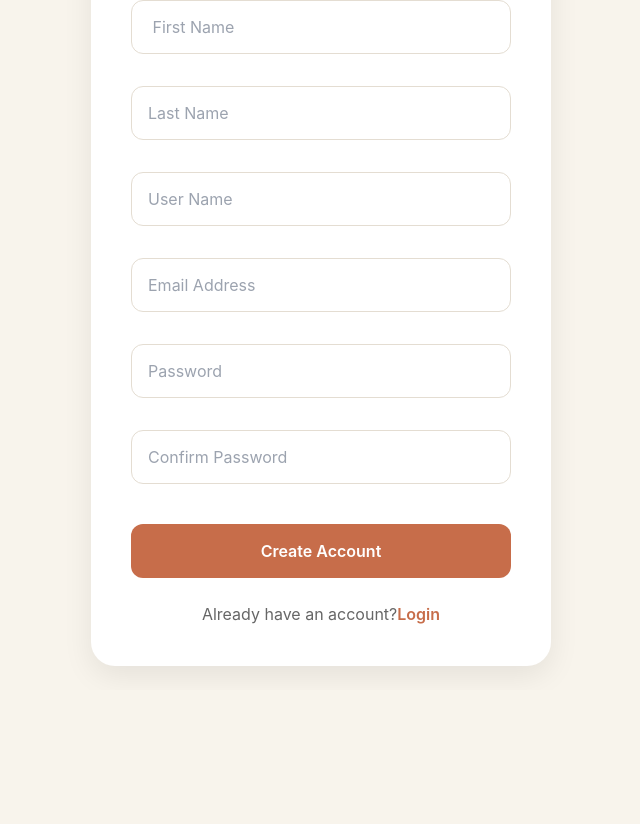
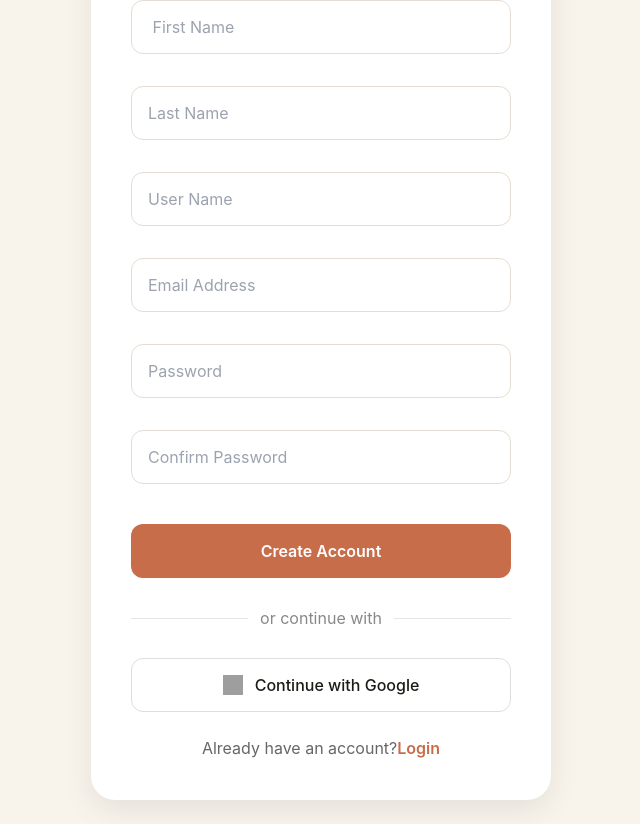
Before and after one commit to davidoladipo01/AfriReadCo, a React (Vite) app: page /register in a window 1280 px wide. Shown: the part 248-1072 px from the top of the page, without its empty margins (319-959 px from the left). Before the commit the page ends 938 px from the top, so only its background shows below. Built offline with nearby package versions, Linux system fonts and the light colour scheme; no server answers; grey boxes are pictures that could not be loaded.

Commit message:
feat: integrate Clerk for social authentication and add social login buttons

```diff
--- a/package.json
+++ b/package.json
@@ -10,6 +10,7 @@
     "preview": "vite preview"
   },
   "dependencies": {
+    "@clerk/react": "^6.17.2",
     "@uidotdev/usehooks": "github:uidotdev/usehooks",
     "axios": "^1.18.1",
     "epubjs": "^0.3.93",
--- /dev/null
+++ b/src/Hooks/useSocialAuth.js
@@ -0,0 +1,142 @@
+import { useRef, useState } from "react";
+import { useClerk, useSignIn, useSignUp } from "@clerk/react";
+import { jwtDecode } from "jwt-decode";
+import Cookies from "universal-cookie";
+import { toast } from "react-toastify";
+import { socialLogin } from "../services/auth.service";
+
+const cookies = new Cookies();
+
+// Opens a centered popup. Must be called directly inside a click handler,
+// otherwise the browser will block it.
+const openCenteredPopup = () => {
+  const width = 500;
+  const height = 650;
+  const left = window.screenX + (window.outerWidth - width) / 2;
+  const top = window.screenY + (window.outerHeight - height) / 2;
+
+  return window.open(
+    "about:blank",
+    "clerk-social-auth",
+    `width=${width},height=${height},left=${left},top=${top}`
+  );
+};
+
+const useSocialAuth = () => {
+  const clerk = useClerk();
+  const { signIn } = useSignIn();
+  const { signUp } = useSignUp();
+  const [loadingProvider, setLoadingProvider] = useState(null);
+
+  // Each click gets a number. If the user clicks again (e.g. they closed the popup),
+  // the older attempt notices it is stale and quietly stops.
+  const attemptRef = useRef(0);
+
+  // strategy examples: "oauth_google", "oauth_github", "oauth_facebook", "oauth_apple"
+  const startSocialAuth = async (strategy) => {
+    if (!clerk.loaded || !signIn || !signUp) {
+      toast.info("Almost ready, please try again in a moment.");
+      return;
+    }
+
+    // 1. Open the popup FIRST (synchronously) so it isn't blocked
+    const popup = openCenteredPopup();
+    if (!popup) {
+      toast.error("Popup was blocked. Please allow popups for this site.");
+      return;
+    }
+
+    const attempt = ++attemptRef.current;
+    const isStale = () => attempt !== attemptRef.current;
+    setLoadingProvider(strategy);
+
+    try {
+      // 2. Clerk sends the popup to Google, then messages this window when done
+      const origin = window.location.origin;
+      const outcome = await signIn.sso({
+        strategy,
+        popup,
+        redirectUrl: `${origin}/login`,
+        redirectCallbackUrl: `${origin}/login`,
+      });
+
+      if (isStale()) return; // user clicked again; a newer attempt owns the flow
+      if (outcome.error) throw outcome.error;
+
+      // 3. Turn the result into an active Clerk session.
+      //    - existing Clerk user  -> sign-in is complete
+      //    - brand new Google user -> Clerk says "transferable": convert to a sign-up
+      if (signIn.status === "complete") {
+        const { error } = await signIn.finalize();
+        if (error) throw error;
+      } else if (signIn.isTransferable) {
+        const { error: createError } = await signUp.create({ transfer: true });
+        if (createError) throw createError;
+
+        if (signUp.status !== "complete") {
+          throw new Error(
+            "Clerk needs more information to finish sign-up. In the Clerk dashboard, make only Email required."
+          );
+        }
+
+        const { error } = await signUp.finalize();
+        if (error) throw error;
+      } else {
+        throw new Error("Could not complete sign-in. Please try again.");
+      }
+
+      // 4. Get Clerk's session token and swap it for YOUR jwt
+      const clerkToken = await clerk.session?.getToken();
+      if (!clerkToken) throw new Error("No Clerk session found.");
+
+      const response = await socialLogin(clerkToken);
+      const { token, data: user } = response.data;
+
+      // 5. From here on it's identical to your normal login
+      const decoded = jwtDecode(token);
+      cookies.set("token", token, {
+        expires: new Date(decoded.exp * 1000),
+        path: "/",
+        sameSite: "lax",
+      });
+
+      // Clerk has done its job; end its session so it can't clash with a future sign-in
+      await clerk.signOut(() => {});
+
+      // Full page navigation: App.jsx reads the cookie while rendering,
+      // so this guarantees it starts with the new token.
+      window.location.assign(user.onboardingCompleted ? "/dashboard" : "/onboard");
+    } catch (error) {
+      if (isStale()) return;
+      console.error("Social auth failed:", error);
+      toast.error(
+        error?.errors?.[0]?.longMessage ||
+          error?.response?.data?.message ||
+          error?.message ||
+          "Social sign-in failed."
+      );
+
+      // If Clerk created a session but our backend step failed, clean it up
+      if (clerk.session) {
+        try {
+          await clerk.signOut(() => {});
+        } catch (_) {
+          /* ignore */
+        }
+      }
+    } finally {
+      // NOTE: we deliberately never read popup.closed - Google's page sends a
+      // Cross-Origin-Opener-Policy header, so browsers block that check.
+      try {
+        popup.close();
+      } catch (_) {
+        /* ignore */
+      }
+      if (!isStale()) setLoadingProvider(null);
+    }
+  };
+
+  return { startSocialAuth, loadingProvider };
+};
+
+export default useSocialAuth;
--- a/src/auth/Authguard.jsx
+++ b/src/auth/Authguard.jsx
@@ -1,12 +1,10 @@
 import { Navigate, Outlet } from "react-router-dom";
+import Cookies from "universal-cookie";
 
-function Authguard({
-    isAuth,
-    redirectPath = "/login",
-    children,
-}) {
+function Authguard({ redirectPath = "/login", children }) {
+    const token = new Cookies().get("token");
 
-    if (!isAuth) {
+    if (!token) {
         return <Navigate to={redirectPath} replace />;
     }
 
--- /dev/null
+++ b/src/components/SocialAuthButtons.jsx
@@ -0,0 +1,37 @@
+import useSocialAuth from "../Hooks/useSocialAuth";
+
+// Add more providers here (enable them in the Clerk dashboard first):
+// { strategy: "oauth_github", label: "Continue with GitHub", icon: "..." }
+const PROVIDERS = [
+  {
+    strategy: "oauth_google",
+    label: "Continue with Google",
+    icon: "https://www.svgrepo.com/show/475656/google-color.svg",
+  },
+];
+
+const SocialAuthButtons = () => {
+  const { startSocialAuth, loadingProvider } = useSocialAuth();
+
+  return (
+    <>
+      {/* Clerk uses this for bot protection during sign-up in custom flows */}
+      <div id="clerk-captcha" />
+
+      {PROVIDERS.map(({ strategy, label, icon }) => (
+        <button
+          key={strategy}
+          className="google-btn"
+          type="button"
+          disabled={!!loadingProvider}
+          onClick={() => startSocialAuth(strategy)}
+        >
+          <img src={icon} alt="" />
+          <span>{loadingProvider === strategy ? "Connecting..." : label}</span>
+        </button>
+      ))}
+    </>
+  );
+};
+
+export default SocialAuthButtons;
--- a/src/components/dashboard/SidebarLinks.js
+++ b/src/components/dashboard/SidebarLinks.js
@@ -14,16 +14,16 @@ const SidebarLinks = [
         icon: "groups",
         path: "/dashboard/communities",
     },
-    {
-        title: "Discover",
-        icon: "travel_explore",
-        path: "/dashboard/discover",
-    },
-    {
-        title: "Analytics",
-        icon: "monitoring",
-        path: "/dashboard/analytics",
-    },
+    // {
+    //     title: "Discover",
+    //     icon: "travel_explore",
+    //     path: "/dashboard/discover",
+    // },
+    // {
+    //     title: "Analytics",
+    //     icon: "monitoring",
+    //     path: "/dashboard/analytics",
+    // },
 ];
 
 export default SidebarLinks;
--- a/src/main.jsx
+++ b/src/main.jsx
@@ -5,9 +5,11 @@ import { ToastContainer } from "react-toastify";
 import "react-toastify/dist/ReactToastify.css";
 import './index.css'
 import App from './App.jsx'
+import { ClerkProvider } from '@clerk/react'
 
 createRoot(document.getElementById('root')).render(
   <StrictMode>
+    <ClerkProvider publishableKey={import.meta.env.VITE_CLERK_PUBLISHABLE_KEY}>
       <BrowserRouter>
         <App />
         <ToastContainer
@@ -18,5 +20,8 @@ createRoot(document.getElementById('root')).render(
           theme="light"
         />
       </BrowserRouter>
+    </ClerkProvider>
   </StrictMode>,
+
+
 )
--- a/src/pages/Login.jsx
+++ b/src/pages/Login.jsx
@@ -7,6 +7,7 @@ import { jwtDecode } from "jwt-decode";
 import { loginUser } from '../services/auth.service';
 import { toast } from 'react-toastify';
 import Cookies from 'universal-cookie';
+import SocialAuthButtons from '../components/SocialAuthButtons';
 
 
 const Login = () => {
@@ -138,15 +139,10 @@ const Login = () => {
           </div>
 
           {/* Social login */}
-          {/* <button className="google-btn" type="button">
-            <img
-              src="https://www.svgrepo.com/show/475656/google-color.svg"
-              alt="Google"
-            />
-            Continue with Google
-          </button> */}
+
         </form>
 
+        <SocialAuthButtons />
         <p className="ar-footer-text">
 
           Don't have an account? <a href="#"><Link to={"/register"}>Create an Account</Link></a>
--- a/src/pages/Register.jsx
+++ b/src/pages/Register.jsx
@@ -6,10 +6,14 @@ import Logo from '../components/Logo'
 import { useNavigate } from "react-router-dom";
 import { registerUser } from "../services/auth.service"
 import { toast } from 'react-toastify';
+import SocialAuthButtons from '../components/SocialAuthButtons';
+// import { useSSO } from '@clerk/react'
+
 // const navigate = useNavigate();
 
 const Register = () => {
     const navigate = useNavigate();
+    // const { startSSOFlow } = useSSO()
     const formik = useFormik({
         initialValues: {
             firstName: '',
@@ -75,7 +79,31 @@ const Register = () => {
         }),
     })
 
-    console.log(formik.values)
+    // const handleGoogleSignUp = async () => {
+    //     try {
+    //         const { createdSessionId, setActive } = await startSSOFlow({
+    //             strategy: "oauth_google",
+    //             redirectUrl: "/sso-callback",
+    //         })
+
+    //         if (createdSessionId) {
+    //             await setActive({
+    //                 session: createdSessionId,
+    //             })
+
+    //             navigate("/dashboard")
+    //         }
+    //     } catch (error) {
+    //         console.error("Google sign-up failed:", error)
+
+    //         toast.error(
+    //             error?.errors?.[0]?.message ||
+    //             "Unable to sign up with Google"
+    //         )
+    //     }
+    // }
+
+    // console.log(formik.values)
 
     return (
         <div className="register-page" >
@@ -185,17 +213,23 @@ const Register = () => {
                     </button>
                 </form>
 
-                {/* <div className="divider">
+                <div className="divider">
                     <span>or continue with</span>
-                </div> */}
+                </div>
 
-                {/* <button className="google-btn" type="button">
+                {/* <button
+                    className="google-btn"
+                    type="button"
+                    onClick={handleGoogleSignUp}
+                >
                     <img
                         src="https://www.svgrepo.com/show/475656/google-color.svg"
                         alt="Google"
                     />
-                    Sign up with Google
+                    <span>Sign up with Google</span>
                 </button> */}
+
+                <SocialAuthButtons />
 
                 <p className="signin-text">
                     Already have an account?<Link to={"/Login"}>Login</Link>
--- a/src/services/auth.service.js
+++ b/src/services/auth.service.js
@@ -8,8 +8,13 @@ const loginUser = (credentials)=>{
     return API.post("/api/auth/login", credentials);
 }
 
+const socialLogin = (clerkToken)=>{
+    console.log("clerkToken:", clerkToken);
+    return API.post("/api/auth/social", { clerkToken });
+}
+
 const logoutUser =()=>{
     return API.post("/api/auth/logout");
 }
 
-export { registerUser, loginUser, logoutUser }
+export { registerUser, loginUser, socialLogin, logoutUser }
```
Also changed, not shown: 1 other file (tests, documents, lock files or other folders). Lines whose indentation alone changed are shown as unchanged.
